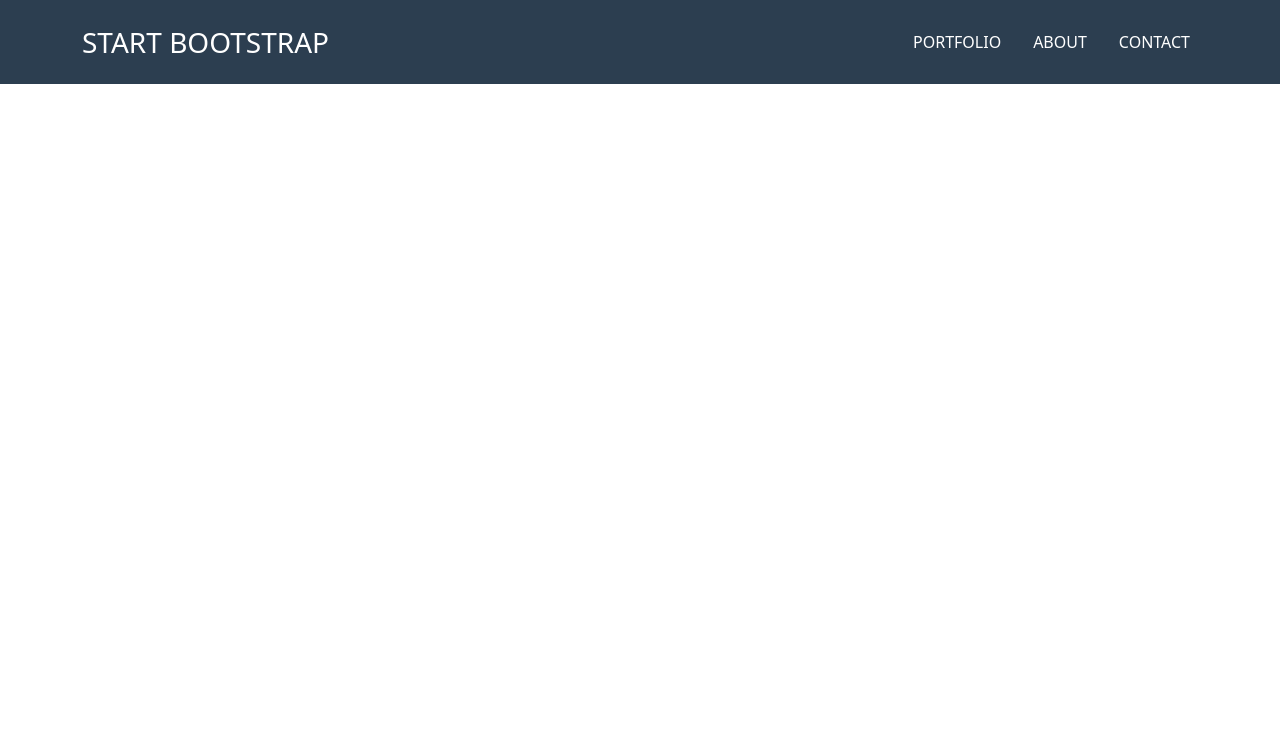
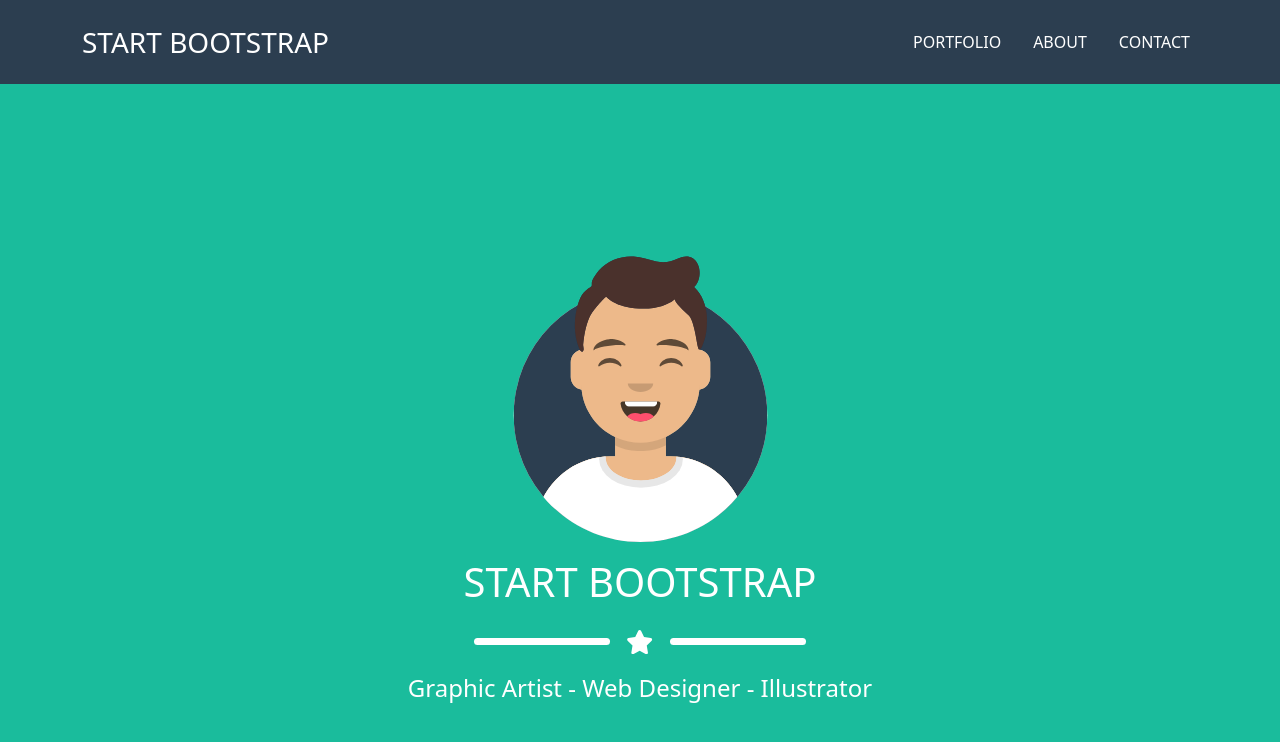
Before and after one commit to Mohammed-Alqerem/ReactWithBootstrap, a React (Vite) app: page / in a window 1280 px wide. Shown: the top 742 px of the page. Built offline with nearby package versions, Linux system fonts and the light colour scheme.

Commit message:
finish the hero section

```diff
--- a/src/App.jsx
+++ b/src/App.jsx
@@ -1,12 +1,14 @@
 import React from 'react'
 
 import Navbar from './navbar/Navbar'
+import Hero from './heroSection/Hero'
 
 export default function App() {
   return (
     <>
 
        <Navbar/>
+       <Hero/>
 
 
 
--- a/src/heroSection/Hero.jsx
+++ b/src/heroSection/Hero.jsx
@@ -0,0 +1,29 @@
+import React from 'react'
+import style from './hero.module.css'
+import photo from './../assets/avataaars.svg'
+
+export default function Hero() {
+  return (
+    <section className={`${style.heroBg} vh-100 d-flex  justify-content-center align-items-center`}>
+
+          <div className="container">
+              <div className='d-flex flex-column gap-3 justify-content-center align-items-center'>
+                  <img src={photo} className='w-25' alt="avataars-photo" />
+                  <h1 className='text-uppercase text-white  fw-medium '>Start Bootstrap</h1>
+                  <div className='d-flex  justify-content-center gap-3  align-items-center'>
+                      <div className={`${style.whiteLine}  w-50`}>
+
+                      </div>
+                      <svg class={`${style.svgSize} svg-inline--fa fa-star  text-white `} aria-hidden="true" focusable="false" data-prefix="fas" data-icon="star" role="img" xmlns="http://www.w3.org/2000/svg" viewBox="0 0 576 512" data-fa-i2svg=""><path fill="currentColor" d="M316.9 18C311.6 7 300.4 0 288.1 0s-23.4 7-28.8 18L195 150.3 51.4 171.5c-12 1.8-22 10.2-25.7 21.7s-.7 24.2 7.9 32.7L137.8 329 113.2 474.7c-2 12 3 24.2 12.9 31.3s23 8 33.8 2.3l128.3-68.5 128.3 68.5c10.8 5.7 23.9 4.9 33.8-2.3s14.9-19.3 12.9-31.3L438.5 329 542.7 225.9c8.6-8.5 11.7-21.2 7.9-32.7s-13.7-19.9-25.7-21.7L381.2 150.3 316.9 18z"></path></svg>
+                      <div className={`${style.whiteLine}  w-50`}>
+
+                      </div>
+                  </div>
+                  <p className='fs-4 text-white '>Graphic Artist - Web Designer - Illustrator</p>
+              </div>
+          </div>
+
+
+    </section>
+  )
+}
--- a/src/heroSection/hero.module.css
+++ b/src/heroSection/hero.module.css
@@ -0,0 +1,20 @@
+.heroBg{
+    background-color: #1abc9c;
+}
+
+.svgSize{
+    width: 10%;
+    height: 10%;
+}
+
+
+.whiteLine{
+    height: 7px;
+
+    background-color: white;
+    border-radius: 7px;
+    -webkit-border-radius: 7px;
+    -moz-border-radius: 7px;
+    -ms-border-radius: 7px;
+    -o-border-radius: 7px;
+}
```
Also changed, not shown: src/assets/avataaars.svg (added).
